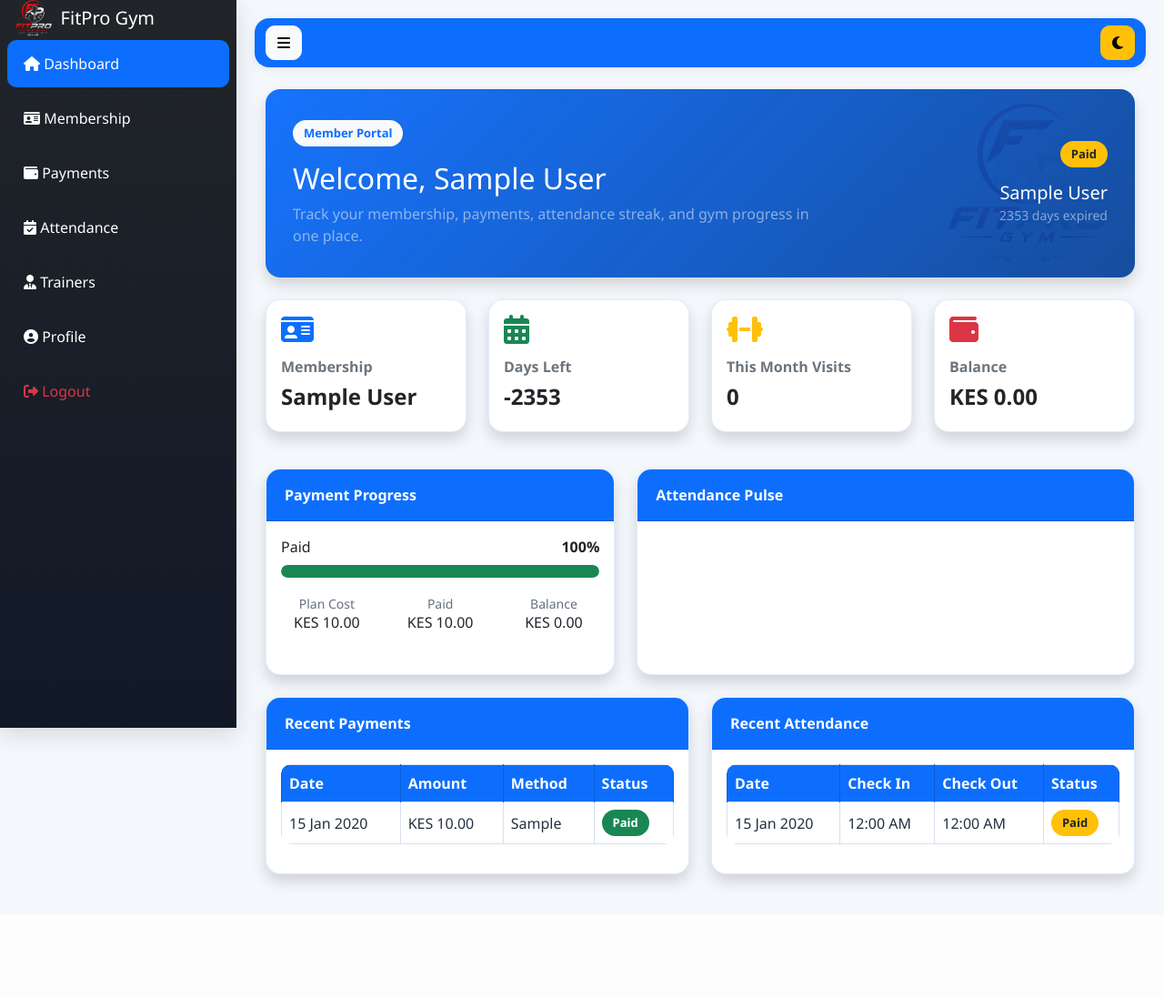
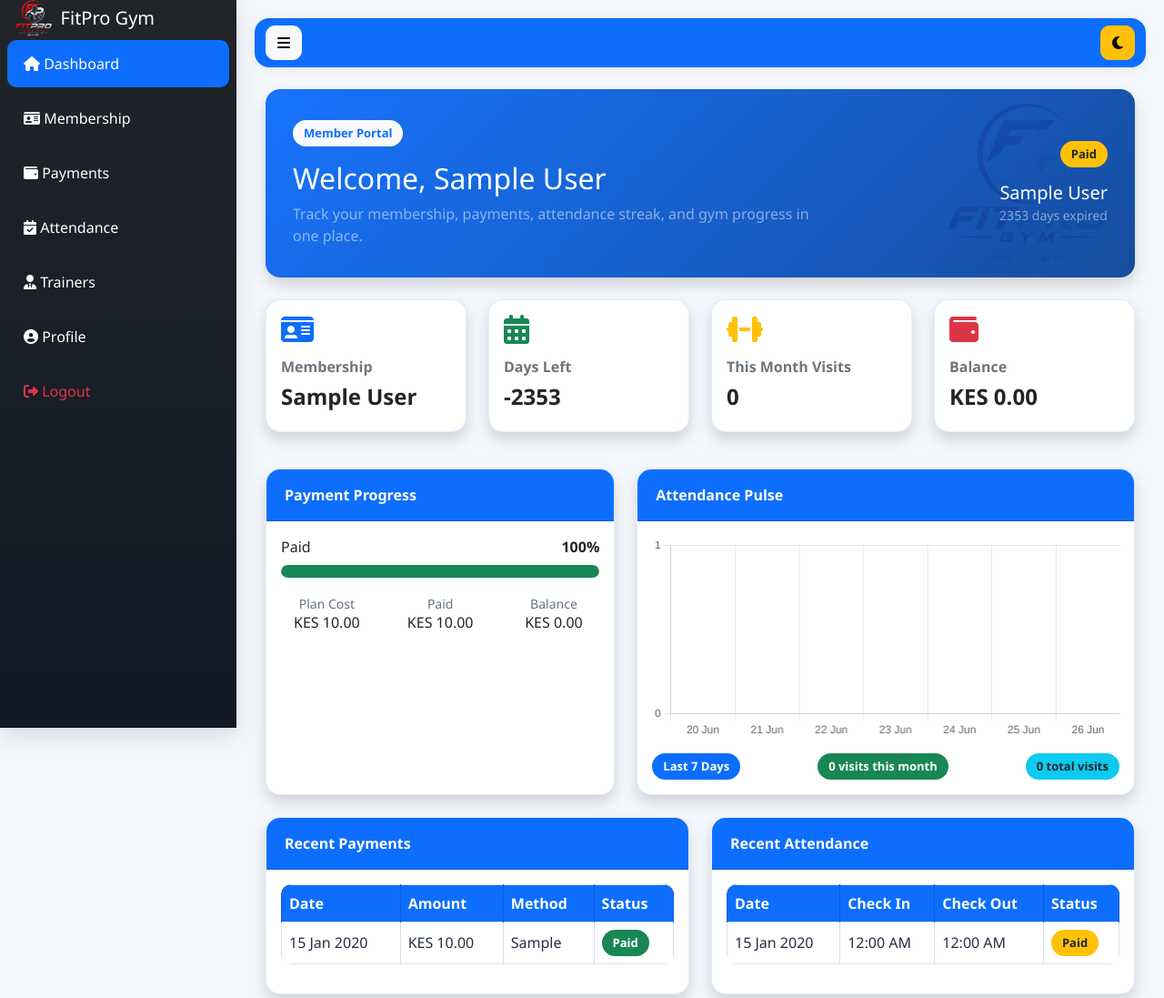
Before and after one commit to muriuki6/FitPro-GYM, a PHP site: page /member/dashboard.php in a window 1280 px wide. Shown: the top 1097 px of the page at 91% size. Before the commit the page ends 979 px from the top, so only its background shows below. Run offline with PHP 8.4, Linux system fonts and the light colour scheme; the visitor is signed in with stand-in values (Sample User, id 1); tables that the repository leaves empty or names only in its code hold one stand-in row (values such as "Sample post").

Commit message:
Updated dashboard.php

```diff
--- a/member/dashboard.php
+++ b/member/dashboard.php
@@ -238,6 +238,11 @@ Attendance Pulse
 </div>
 <div class="card-body">
 <canvas id="memberAttendanceChart" height="130"></canvas>
+<div class="d-flex justify-content-between flex-wrap gap-2 mt-3">
+<span class="badge bg-primary">Last 7 Days</span>
+<span class="badge bg-success"><?= number_format($monthlyAttendance) ?> visits this month</span>
+<span class="badge bg-info text-dark"><?= number_format($attendanceCount) ?> total visits</span>
+</div>
 </div>
 </div>
 </div>
@@ -328,9 +333,13 @@ Recent Attendance
 
 </div>
 
+<script src="https://cdn.jsdelivr.net/npm/chart.js"></script>
 <script>
+const memberAttendanceCanvas = document.getElementById('memberAttendanceChart');
+
+if(memberAttendanceCanvas && window.Chart){
     new Chart(
-    document.getElementById('memberAttendanceChart'),
+        memberAttendanceCanvas,
         {
             type: 'bar',
             data: {
@@ -338,22 +347,30 @@ new Chart(
                 datasets: [{
                     label: 'Visits',
                     data: <?= json_encode($attendanceChartData) ?>,
-                backgroundColor: '#0d6efd'
+                    backgroundColor: '#0d6efd',
+                    borderRadius: 8
                 }]
             },
             options: {
                 responsive: true,
+                plugins: {
+                    legend: {
+                        display: false
+                    }
+                },
                 scales: {
                     y: {
                         beginAtZero: true,
                         ticks: {
-                        precision: 0
+                            precision: 0,
+                            stepSize: 1
                         }
                     }
                 }
             }
         }
     );
+}
 </script>
 
 <?php include '../includes/footer.php'; ?>
```
Lines whose indentation alone changed are shown as unchanged.
